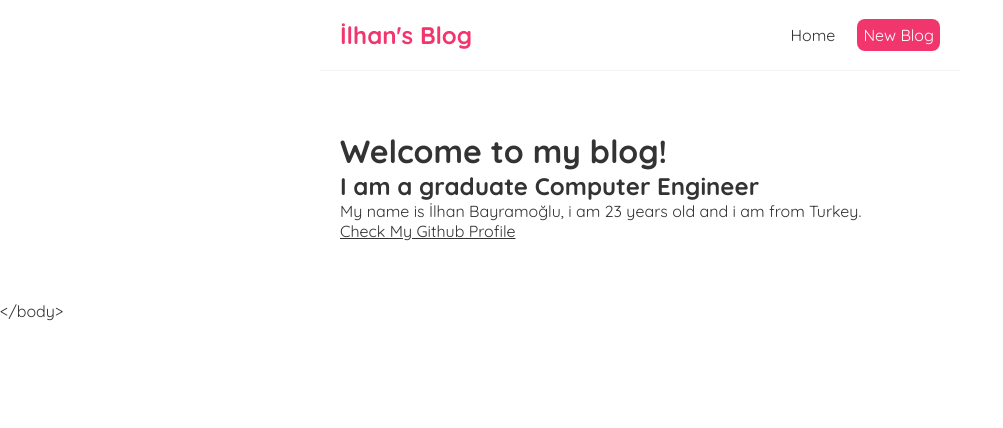
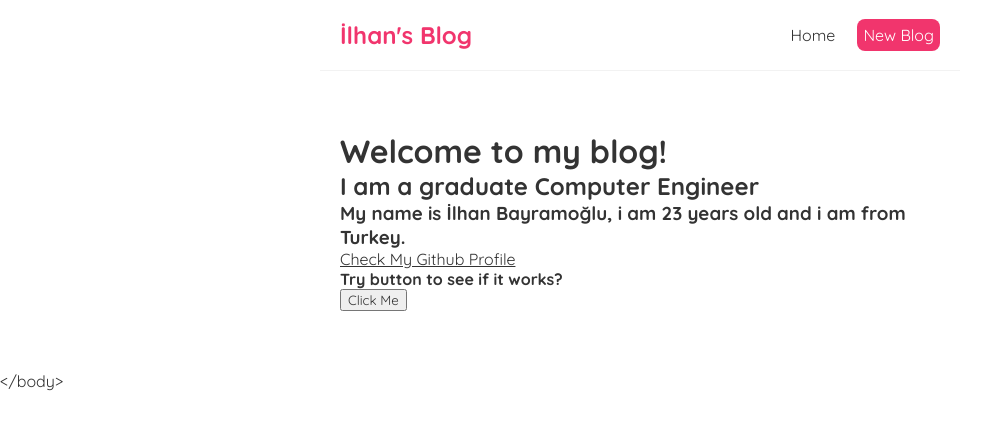
Before and after one commit to ilhan0909/ReactJs-Blog, a React (Create React App) app: page / in a window 1280 px wide. Shown: the top 428 px of the page, without its empty margins (0-1003 px from the left). Built offline with nearby package versions, Linux system fonts and the light colour scheme.

Commit message:
added clickable button and event hook

```diff
--- a/src/Home.js
+++ b/src/Home.js
@@ -1,3 +1,5 @@
+import { useState } from "react";
+
 function getAge(dateString) {
     var today = new Date();
     var birthDate = new Date(dateString);
@@ -14,14 +16,20 @@ const person = {name:'İlhan Bayramoğlu',country:'Turkey'};
 const link = 'https://github.com/ilhan0909';
 
 const Home = () => {
+    const [text, setText] = useState('Try button to see if it works?');
 
+    const handleClick = () => {
+        setText('Hook works on click!');
+    }
 
     return (
         <div className="home">
         <h1>{title}</h1>
         <h2>I am a graduate {department} </h2>
-        <p>My name is {person.name}, i am {getAge("1998/06/25")} years old and i am from {person.country}.</p>
+        <h3>My name is {person.name}, i am {getAge("1998/06/25")} years old and i am from {person.country}.</h3>
         <a href={link}>Check My Github Profile</a>
+        <h4>{text}</h4>
+        <button onClick={handleClick}>Click Me</button>
         </div>
      );
 }
```
